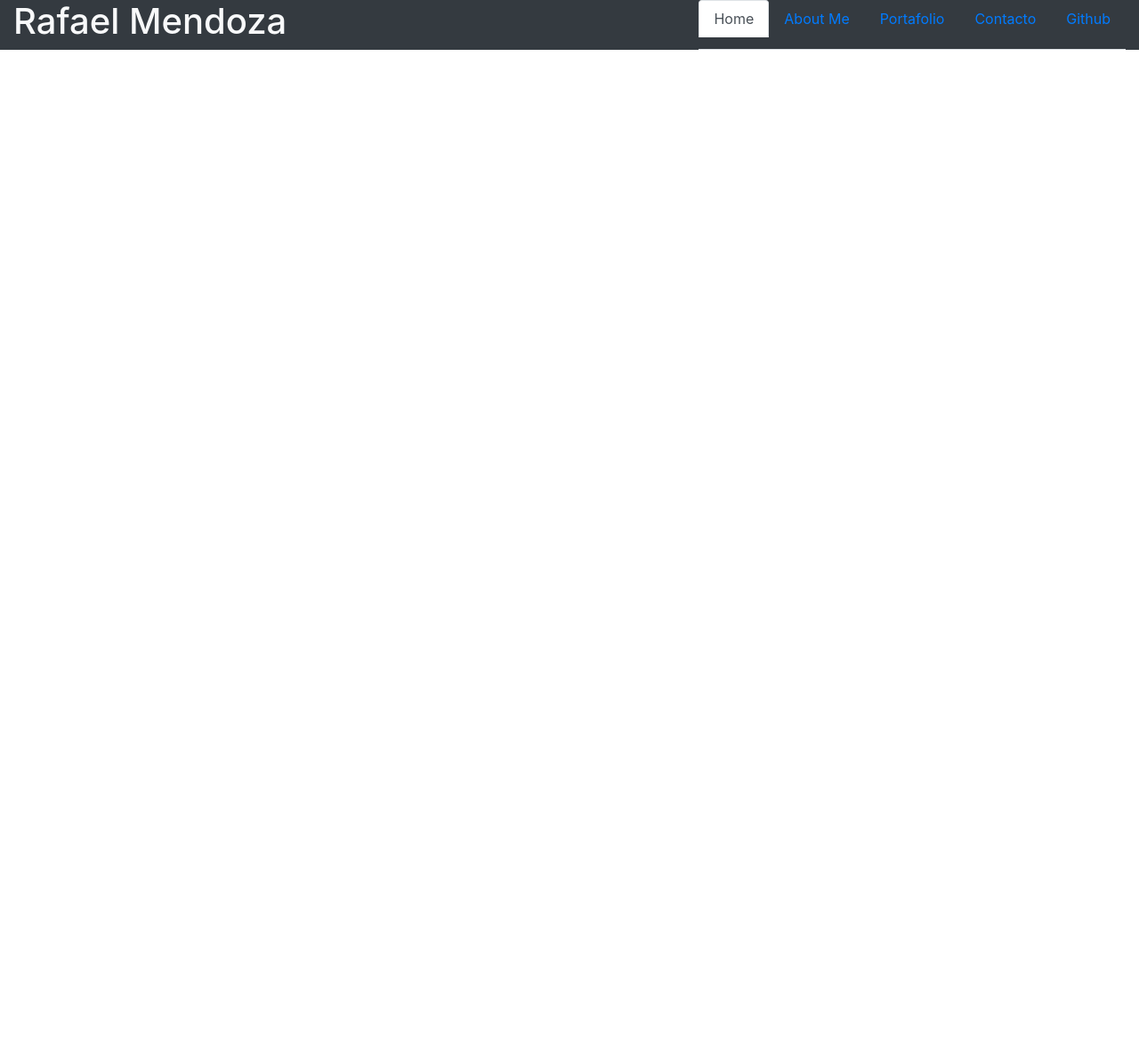
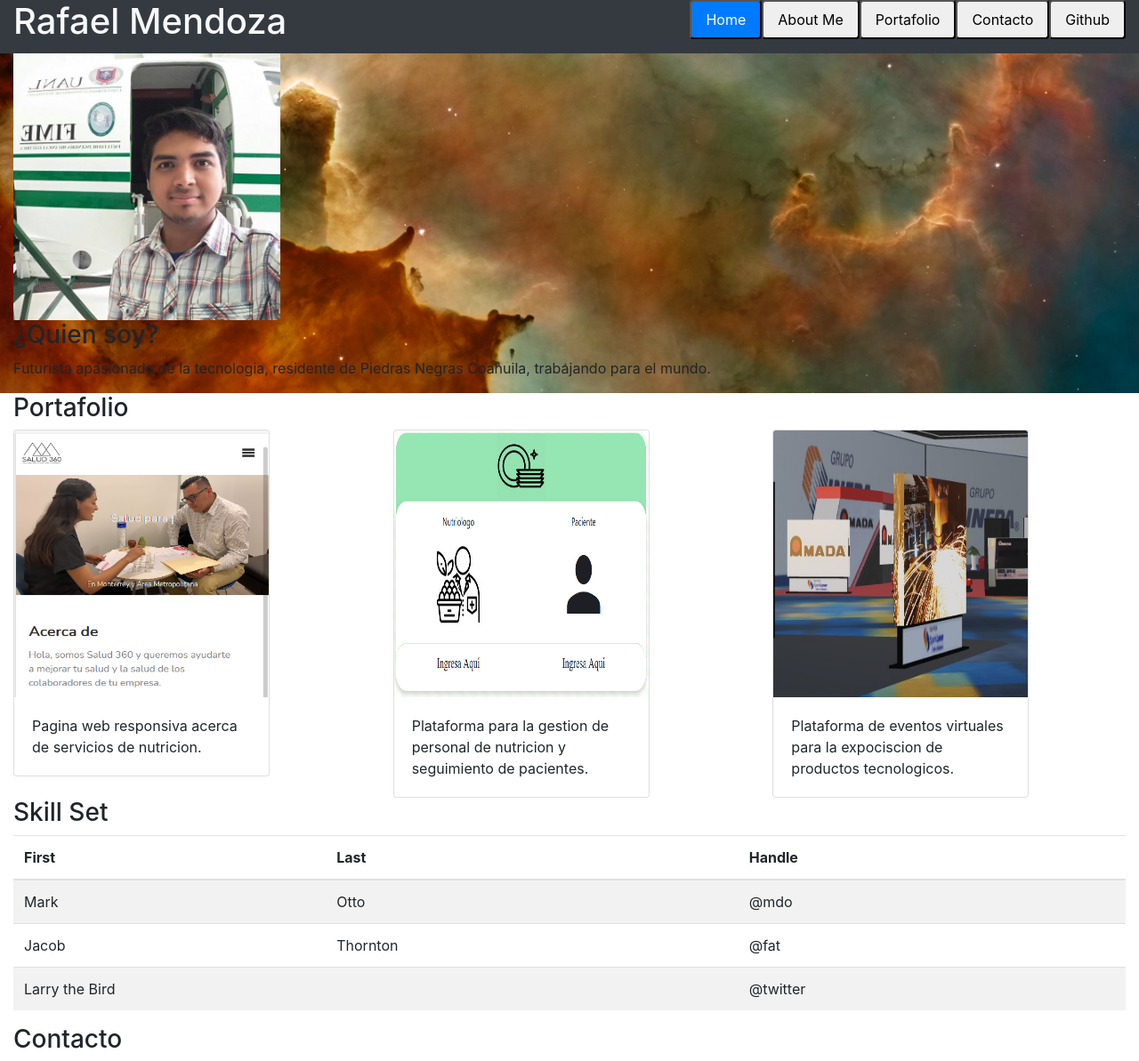
Before and after one commit to Rafa4mendoza/Practica-siete, a plain HTML site: page index.html in a window 1280 px wide. Shown: the whole page at 89% size. Before the commit the page ends 800 px from the top, so only its background shows below. Drawn offline with nearby package versions, Linux system fonts and the light colour scheme.

Commit message:
Agregar portafolio

```diff
--- a/assets/css/stylesheet.css
+++ b/assets/css/stylesheet.css
@@ -3,3 +3,41 @@
     margin: 0;
     box-sizing: border-box;
 }
+
+html{
+    scroll-behavior: smooth;
+}
+
+#welcome{
+    background-image: url(../img/space_background.jpg);
+    background-size: cover;
+    background-repeat: no-repeat;
+    background-position: center;
+    background-attachment: fixed;
+}
+
+#imgPortafolio img{
+height: 300px;
+}
+
+#portafolio1{
+    animation: pagWeb 10s infinite;
+}
+
+#portafolio2{
+
+    animation: ntrWeb 10s 3s infinite;
+
+}
+
+#portafolio3{
+    animation: fuse 10s 1s infinite;
+}
+
+@keyframes pagWeb{
+    25%{
+    }
+    25{
+
+    }
+}
--- a/index.html
+++ b/index.html
@@ -17,21 +17,21 @@
                 </div>
                 <div class="col d-flex justify-content-end">
 
-                    <ul class="nav nav-tabs " role="tablist">
-                        <li class="nav-item">
-                          <a class="nav-link active" href="#" data-toggle="tab" role="tab" aria-controls="">Home</a>
+                  <ul class="nav nav-pills mb-3" id="pills-tab" role="tablist">
+                    <li class="nav-item" role="presentation">
+                      <button class="nav-link active" id="pills-home-tab" data-bs-toggle="pill" data-bs-target="#pills-home" type="button" role="tab" aria-controls="pills-home" aria-selected="true">Home</button>
                     </li>
-                        <li class="nav-item">
-                          <a class="nav-link" href="#">About Me</a>
+                    <li class="nav-item" role="presentation">
+                      <button class="nav-link" id="pills-profile-tab" data-bs-toggle="pill" data-bs-target="#pills-profile" type="button" role="tab" aria-controls="pills-profile" aria-selected="false">About Me</button>
                     </li>
-                        <li class="nav-item">
-                          <a class="nav-link" href="#">Portafolio</a>
+                    <li class="nav-item" role="presentation">
+                      <button class="nav-link" id="pills-contact-tab" data-bs-toggle="pill" data-bs-target="#pills-contact" type="button" role="tab" aria-controls="pills-contact" aria-selected="false">Portafolio</button>
                     </li>
-                        <li class="nav-item">
-                            <a href="" class="nav-link">Contacto</a>
+                    <li class="nav-item" role="presentation">
+                      <button class="nav-link" id="pills-contact-tab" data-bs-toggle="pill" data-bs-target="#pills-contact" type="button" role="tab" aria-controls="pills-contact" aria-selected="false">Contacto</button>
                     </li>
-                        <li class="nav-item">
-                          <a class="nav-link " href="#" tabindex="-1" aria-disabled="true">Github</a>
+                    <li class="nav-item" role="presentation">
+                      <button class="nav-link" id="pills-contact-tab" data-bs-toggle="pill" data-bs-target="#pills-contact" type="button" role="tab" aria-controls="pills-contact" aria-selected="false">Github</button>
                     </li>
                   </ul>
                 </div>
@@ -39,8 +39,94 @@
         </div>
     </header>
 
+    <div class="container-fluid" id="welcome">
+      <div class="row">
+        <div class="col" id="aboutMe">
+          <div id="profilePic">
+            <img src="assets/img/profile.jpg" alt="foto perfil" width="300px" height="auto">
+          </div>
+          <div>
+            <h3>¿Quien soy?</h3>
+            <p>Futurista apasionado de la tecnologia, residente de Piedras Negras Coahuila, trabajando para el mundo.</p>
+          </div>
+        </div>
+      </div>
+
+    </div>
+
     <div class="container-fluid">
+      <div class="row">
+        <div class="col">
+          <h3>Portafolio</h3>
+          <div class="row" id="imgPortafolio">
+            <div class="col">
+              <div class="card" style="width: 18rem;">
+                <img src="assets/img/web_1.PNG" class="card-img-top" alt="..." id="portafolio1">
+                <div class="card-body">
+                  <p class="card-text">Pagina web responsiva acerca de servicios de nutricion.</p>
+                </div>
+              </div>
+            </div>
+            <div class="col">
+              <div class="card" style="width: 18rem;">
+                <img src="assets/img/nutri_1.PNG" class="card-img-top" alt="..." id="portafolio2">
+                <div class="card-body">
+                  <p class="card-text">Plataforma para la gestion de personal de nutricion y seguimiento de pacientes.</p>
+                </div>
+              </div>
+            </div>
+            <div class="col">
+              <div class="card" style="width: 18rem;">
+                <img src="assets/img/fuse_1.jpg" class="card-img-top" alt="..." id="portafolio3">
+                <div class="card-body">
+                  <p class="card-text">Plataforma de eventos virtuales para la expociscion de productos tecnologicos.</p>
+                </div>
+              </div>
+            </div>
+          </div>
+        </div>
+      </div>
+    </div>
 
+    <div class="container-fluid">
+      <div class="row">
+        <div class="col">
+          <h3>Skill Set</h3>
+          <table class="table table-striped table-hover">
+            <thead>
+              <tr>
+                <th scope="col">First</th>
+                <th scope="col">Last</th>
+                <th scope="col">Handle</th>
+              </tr>
+            </thead>
+            <tbody>
+              <tr>
+                <td>Mark</td>
+                <td>Otto</td>
+                <td>@mdo</td>
+              </tr>
+              <tr>
+                <td>Jacob</td>
+                <td>Thornton</td>
+                <td>@fat</td>
+              </tr>
+              <tr>
+                <td colspan="2">Larry the Bird</td>
+                <td>@twitter</td>
+              </tr>
+            </tbody>
+          </table>
+        </div>
+      </div>
+    </div>
+
+    <div class="container-fluid">
+      <div class="row">
+        <div class="col">
+          <h3>Contacto</h3>
+        </div>
+      </div>
     </div>
 
 
```
Also changed, not shown: assets/img/Fuse_2.jpg (added), assets/img/Fuse_3.jpg (added), assets/img/fuse_1.jpg (added), assets/img/nutri_1.PNG (added), assets/img/nutri_2.PNG (added), assets/img/nutri_3.PNG (added), assets/img/profile.jpg (added), assets/img/space_background.jpg (added), assets/img/web_1.PNG (added), assets/img/web_2.PNG (added), assets/img/web_3.PNG (added). Lines whose indentation alone changed are shown as unchanged.
